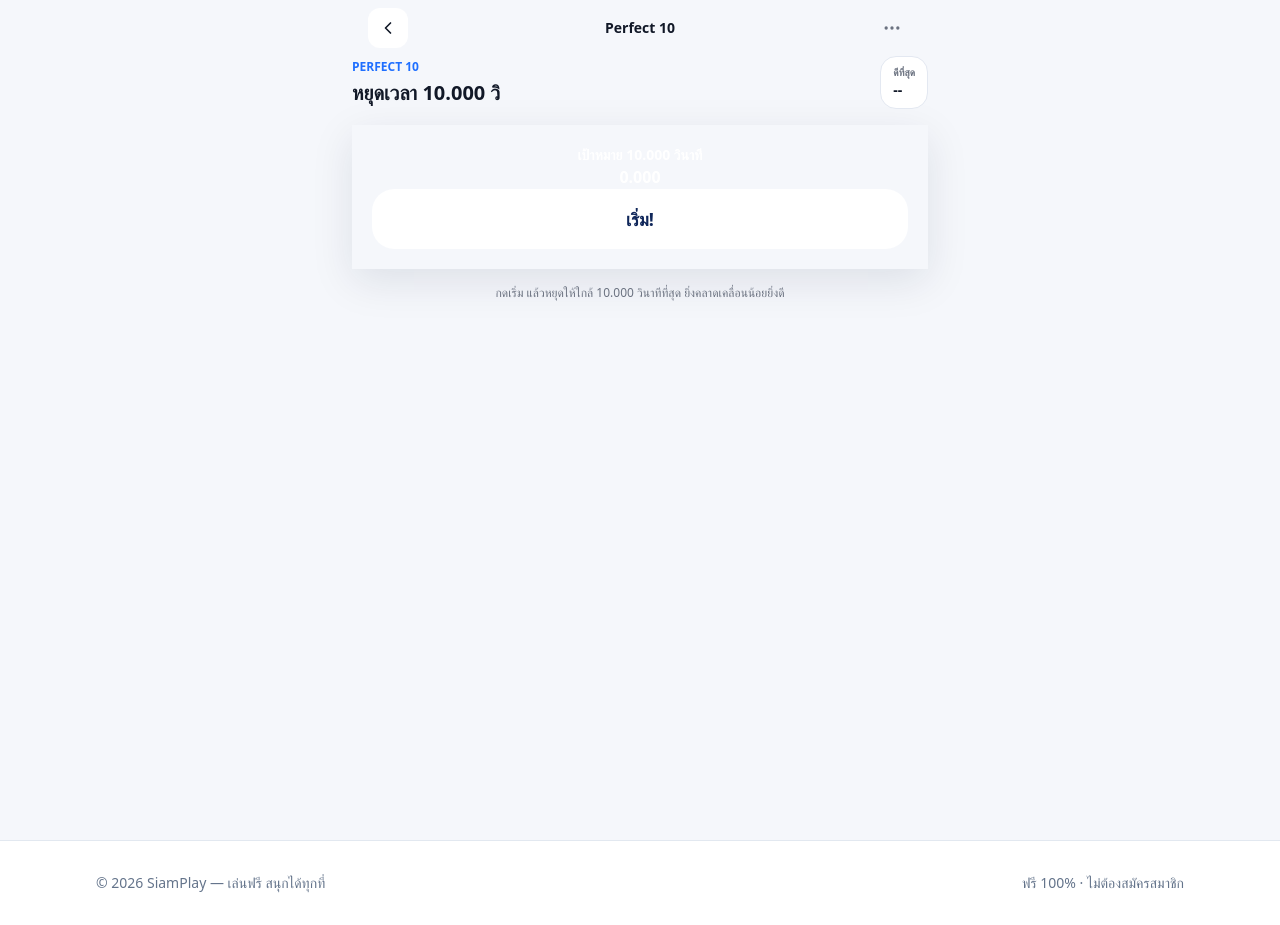
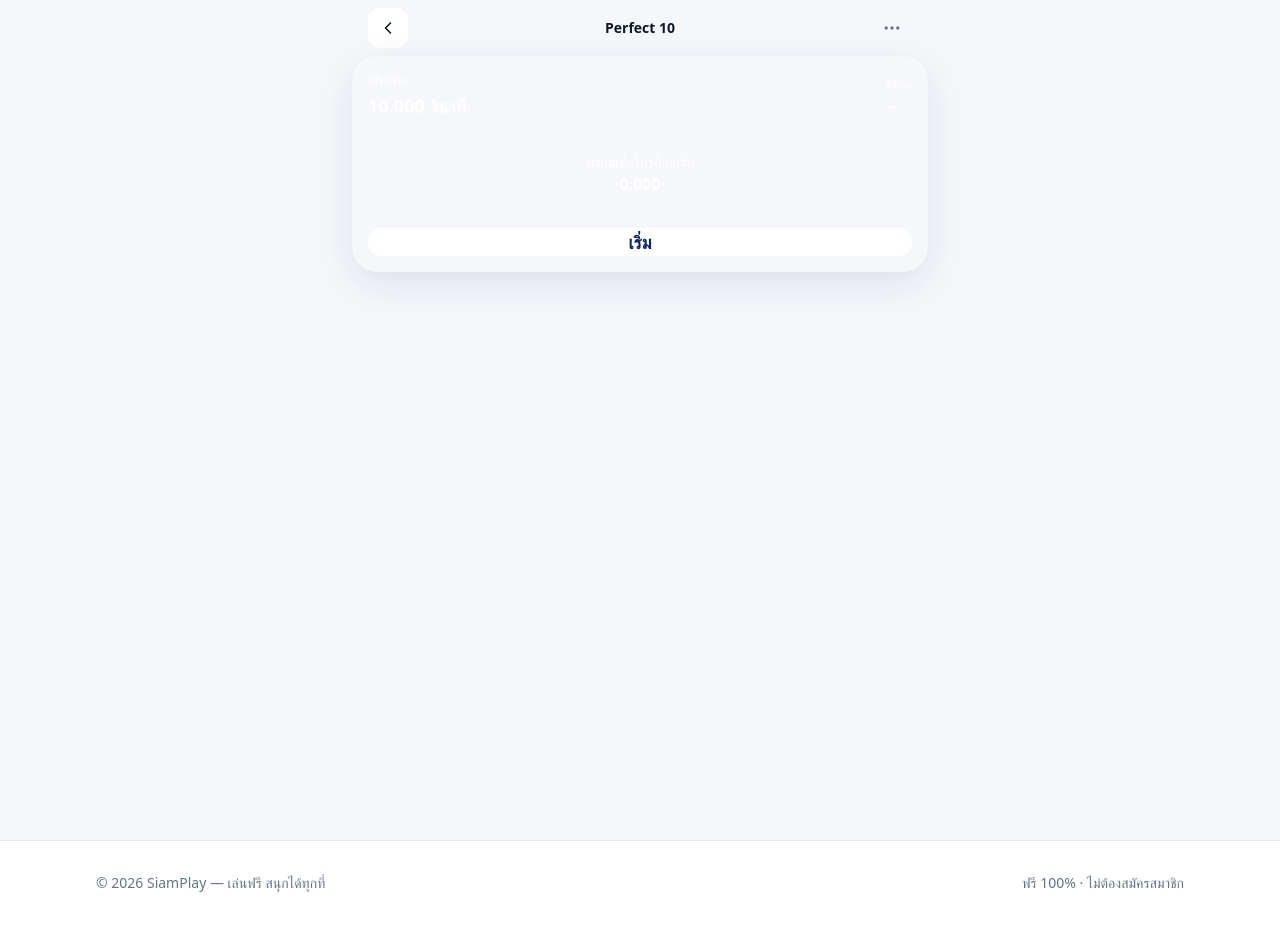
Before and after one commit to UnknownCode-2026/siamplay, a Next.js app: page /games/perfect-10 in a window 1280 px wide. Built offline with nearby package versions, Linux system fonts and the light colour scheme.

Commit message:
feat(v1.3): rebuild games/perfect-10/Perfect10Game.tsx

```diff
--- a/games/perfect-10/Perfect10Game.tsx
+++ b/games/perfect-10/Perfect10Game.tsx
@@ -1,52 +1,35 @@
 "use client";
 
-import { RotateCcw, Trophy } from "lucide-react";
+import { RotateCcw, X } from "lucide-react";
 import { useEffect, useRef, useState } from "react";
 import { recordPerfect10, type GameStat } from "@/lib/game-stats";
 import { STORAGE_KEYS, safeRead, safeWrite } from "@/lib/storage";
 
-type Phase = "ready" | "running" | "result";
+type Phase="ready"|"running"|"result";
 function resultLabel(value:number){const d=Math.abs(10-value);if(d<=.01)return"สมบูรณ์แบบ!";if(d<=.05)return"ใกล้มาก!";if(d<=.2)return"ยอดเยี่ยม";if(d<=.5)return"ดีมาก";return"ลองอีกครั้ง";}
 
-export function Perfect10Game() {
-  const [phase,setPhase]=useState<Phase>("ready");
-  const [elapsed,setElapsed]=useState(0);
-  const [best,setBest]=useState<number|null>(null);
-  const startRef=useRef(0);
-  const rafRef=useRef<number|null>(null);
-
+export function Perfect10Game(){
+ const [phase,setPhase]=useState<Phase>("ready"); const [elapsed,setElapsed]=useState(0); const [best,setBest]=useState<number|null>(null); const startRef=useRef(0); const rafRef=useRef<number|null>(null);
  useEffect(()=>{const stats=safeRead<Record<string,GameStat>>(STORAGE_KEYS.stats,{});setBest(stats["perfect-10"]?.bestValue??null);const recent=safeRead<string[]>(STORAGE_KEYS.recent,[]);safeWrite(STORAGE_KEYS.recent,["perfect-10",...recent.filter(id=>id!=="perfect-10")].slice(0,5));},[]);
  useEffect(()=>{function hidden(){if(document.hidden&&phase==="running")finish();}document.addEventListener("visibilitychange",hidden);return()=>document.removeEventListener("visibilitychange",hidden);});
-
  function tick(now:number){setElapsed((now-startRef.current)/1000);rafRef.current=requestAnimationFrame(tick);}
  function start(){setElapsed(0);setPhase("running");startRef.current=performance.now();rafRef.current=requestAnimationFrame(tick);}
  function finish(){if(phase!=="running")return;if(rafRef.current)cancelAnimationFrame(rafRef.current);const value=(performance.now()-startRef.current)/1000;setElapsed(value);setPhase("result");const stat=recordPerfect10(value);setBest(stat.bestValue);const settings=safeRead<{vibration?:boolean}>(STORAGE_KEYS.settings,{vibration:true});if(settings.vibration&&"vibrate"in navigator)navigator.vibrate(35);}
  function reset(){if(rafRef.current)cancelAnimationFrame(rafRef.current);setElapsed(0);setPhase("ready");}
  const diff=elapsed-10;
 
-  return (
-    <div className="mx-auto flex min-h-[calc(100dvh-130px)] max-w-xl items-center">
-      <div className="w-full">
-        <div className="mb-4 flex items-center justify-between gap-3">
-          <div><p className="text-xs font-black uppercase tracking-[.16em] text-siam-500">Perfect 10</p><h1 className="mt-1 text-xl font-black text-main">หยุดเวลา 10.000 วิ</h1></div>
-          <div className="rounded-2xl border surface px-3 py-2 text-right"><p className="text-[10px] font-bold text-muted">ดีที่สุด</p><p className="text-sm font-black text-main">{best==null?"--":best.toFixed(3)+" วิ"}</p></div>
+ return <div className="mx-auto flex min-h-[calc(100dvh-76px)] max-w-xl items-stretch">
+   <div className="relative flex w-full flex-col overflow-hidden rounded-[1.6rem] bg-gradient-to-b from-[#071936] to-[#0c2d63] p-4 text-white shadow-soft">
+     <div className="flex items-center justify-between"><div><p className="text-xs font-medium text-white/55">เป้าหมาย</p><p className="mt-1 text-lg font-semibold">10.000 วินาที</p></div><div className="text-right"><p className="text-xs font-medium text-white/55">ดีที่สุด</p><p className="mt-1 text-sm font-semibold">{best==null?"--":best.toFixed(3)+" วิ"}</p></div></div>
+     <div className="grid flex-1 place-items-center py-8 text-center"><div><p className="text-sm font-medium text-white/55">{phase==="ready"?"พร้อมเมื่อไหร่ก็กดเริ่ม":phase==="running"?"หยุดเมื่อคิดว่าครบ 10 วินาที":"ผลลัพธ์"}</p><div className="mt-5 font-mono text-[20vw] font-bold leading-none tracking-[-.055em] sm:text-8xl">{elapsed.toFixed(3)}</div></div></div>
+     {phase==="ready"&&<button onClick={start} className="min-h-16 rounded-[1.2rem] bg-white text-lg font-semibold text-[#10275a]">เริ่ม</button>}
+     {phase==="running"&&<button onClick={finish} className="min-h-20 rounded-[1.2rem] bg-[#ffd36b] text-2xl font-bold text-[#10275a] active:scale-[.99]">หยุด!</button>}
+
+     {phase==="result"&&<div className="absolute inset-x-3 bottom-3 rounded-[1.5rem] bg-white p-5 text-[#111827] shadow-2xl">
+       <div className="flex items-start justify-between gap-4"><div><p className="text-sm font-semibold text-siam-600">{resultLabel(elapsed)}</p><p className="mt-1 text-3xl font-bold">{elapsed.toFixed(3)}</p><p className="mt-2 text-sm text-slate-500">คลาดเคลื่อน {diff>=0?"+":""}{diff.toFixed(3)} วินาที</p></div><button onClick={reset} className="grid h-9 w-9 place-items-center rounded-xl bg-slate-100"><X size={18}/></button></div>
+       <button onClick={start} className="mt-5 min-h-13 w-full rounded-xl bg-siam-600 px-4 py-3 text-sm font-semibold text-white">เล่นอีกครั้ง</button>
+       <button onClick={reset} className="mt-2 inline-flex w-full items-center justify-center gap-2 py-2 text-sm font-medium text-slate-500"><RotateCcw size={15}/> รีเซ็ต</button>
+     </div>}
    </div>
-
-        <div className="overflow-hidden rounded-[2rem] bg-gradient-to-b from-[#081a3a] to-[#0b285c] p-5 text-white shadow-soft">
-          <div className="grid min-h-[48dvh] place-items-center text-center">
-            <div>
-              <p className="text-sm font-bold text-white/60">{phase==="ready"?"เป้าหมาย 10.000 วินาที":phase==="running"?"แตะเมื่อคิดว่าครบ 10 วิ":resultLabel(elapsed)}</p>
-              <div className="mt-5 font-mono text-[18vw] font-black leading-none tracking-[-.05em] sm:text-7xl">{elapsed.toFixed(3)}</div>
-              {phase==="result"&&<p className="mt-4 text-sm font-bold text-white/70">คลาดเคลื่อน {diff>=0?"+":""}{diff.toFixed(3)} วิ</p>}
-            </div>
-          </div>
-          {phase==="ready"&&<button onClick={start} className="min-h-16 w-full rounded-[1.4rem] bg-white px-5 py-4 text-lg font-black text-[#10275a]">เริ่ม!</button>}
-          {phase==="running"&&<button onClick={finish} className="min-h-20 w-full rounded-[1.4rem] bg-[#ffd36b] px-5 py-4 text-2xl font-black text-[#10275a] active:scale-[.99]">หยุด!</button>}
-          {phase==="result"&&<div className="grid grid-cols-2 gap-3"><button onClick={reset} className="inline-flex min-h-14 items-center justify-center gap-2 rounded-2xl bg-white/10 px-4 font-black text-white"><RotateCcw size={18}/> รีเซ็ต</button><button onClick={start} className="inline-flex min-h-14 items-center justify-center gap-2 rounded-2xl bg-white px-4 font-black text-[#10275a]"><Trophy size={18}/> เล่นอีกครั้ง</button></div>}
-        </div>
-
-        <p className="mt-4 text-center text-xs leading-5 text-muted">กดเริ่ม แล้วหยุดให้ใกล้ 10.000 วินาทีที่สุด ยิ่งคลาดเคลื่อนน้อยยิ่งดี</p>
-      </div>
-    </div>
-  );
+ </div>;
 }
```
Lines whose indentation alone changed are shown as unchanged.
